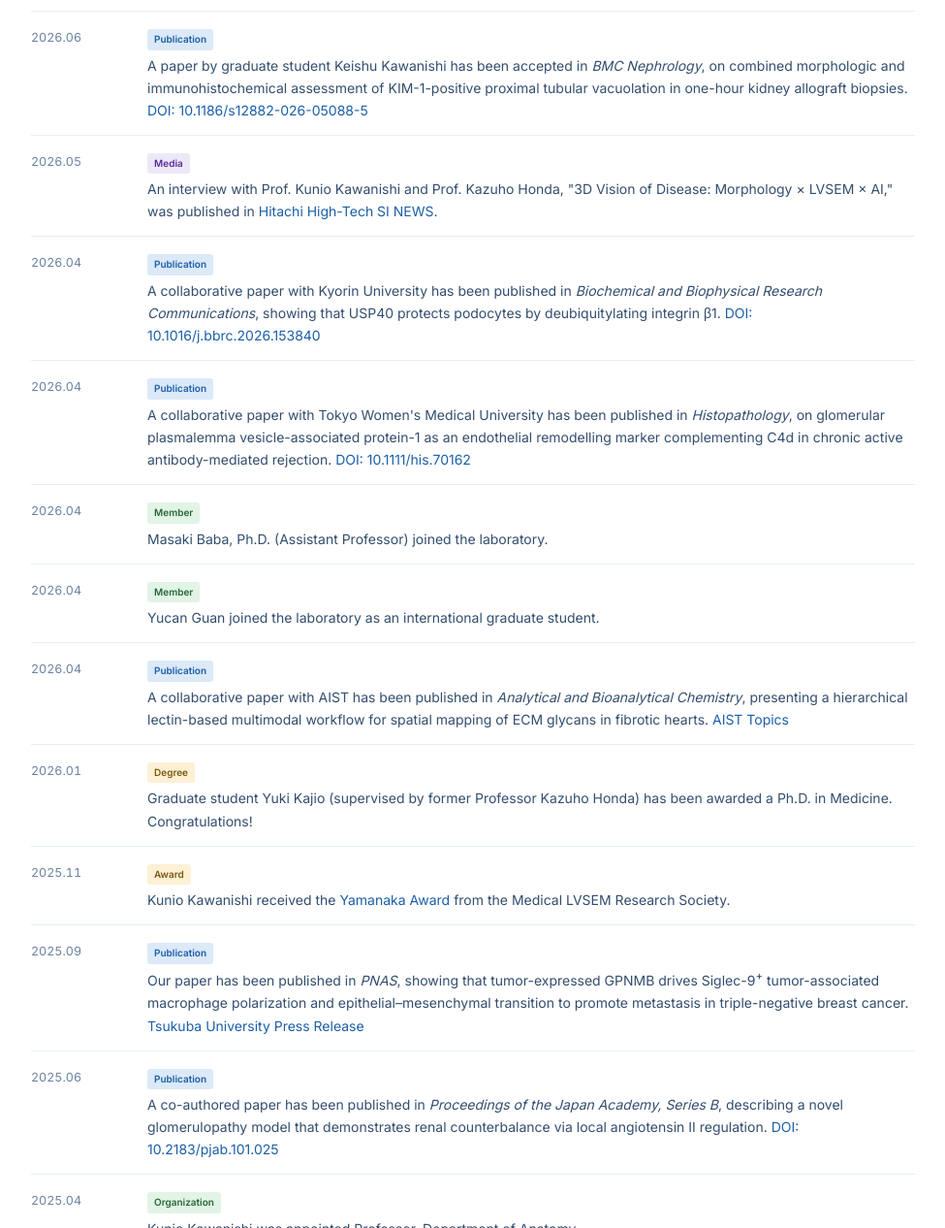
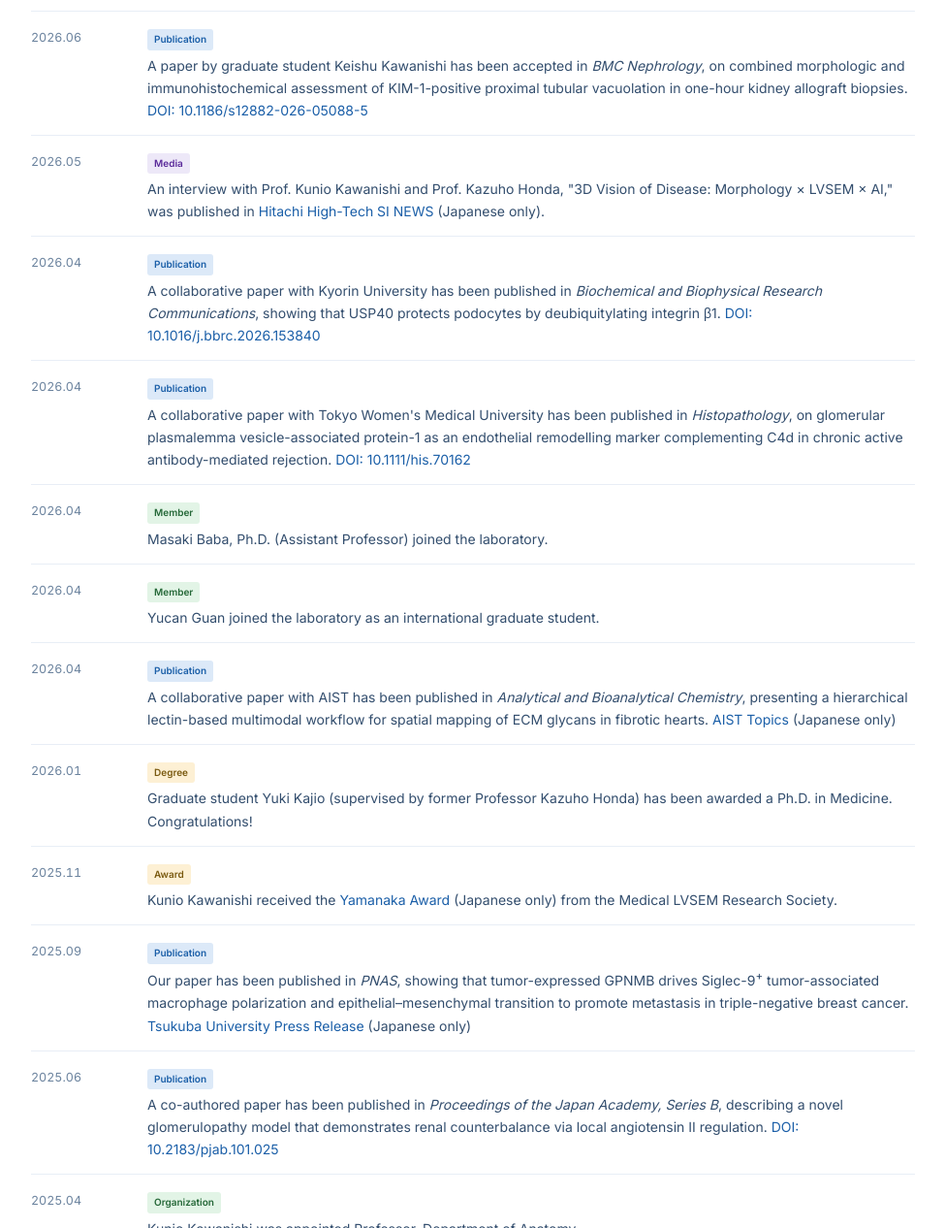
Before and after one commit to showa-microanatomy/showa-microanatomy.github.io, a plain HTML site: page index.html in a window 1280 px wide. Shown: the part 5217-6483 px from the top of the page at 97% size, without its empty margins (152-1127 px from the left). Drawn offline with nearby package versions, Linux system fonts and the light colour scheme.

Commit message:
Mark Japanese-only links in English news
Co-Authored-By: Claude Opus 5.5 <noreply@anthropic.com>

```diff
--- a/index.html
+++ b/index.html
@@ -1928,7 +1928,7 @@ img { -webkit-user-drag: none; user-drag: none; -webkit-touch-callout: none; use
           <span class="news-badge news-badge--media">Meeting</span>
           <div class="news-text">
             <span class="ja"><span class="news-title">第2回メディカルLVSEM研究会が盛会のうちに終了しました</span><br>2026年11月14日、川西教授が大会長を務めた<a href="https://lv-sem.org/906/" target="_blank" rel="noopener">第2回メディカルLVSEM研究会</a>を、日立ハイテク本社（東京都港区虎ノ門）とWebのハイブリッド形式で開催しました。テーマは「進化する病理解析 ー LVSEMの新たな価値を探る」です。一般演題、教育講演、AI画像解析と空間トランスクリプトーム解析に関する特別講演を通じて、LVSEMならではの強みと、病理診断・医学研究における新たな価値について活発な議論が交わされました。当研究室からは馬場助教が一般演題で発表し、康准教授が教育講演の座長を務めました。ご参加・ご協力いただいた皆様に心より御礼申し上げます。</span>
-            <span class="en"><span class="news-title">2nd Medical LVSEM Research Society Meeting held successfully</span><br>On November 14, 2026, Prof. Kawanishi served as President of the <a href="https://lv-sem.org/906/" target="_blank" rel="noopener">2nd Medical LVSEM Research Society Meeting</a>, held in hybrid format at Hitachi High-Tech headquarters (Toranomon, Tokyo) and online. Under the theme "Evolving Pathological Analysis: Exploring the New Value of LVSEM," general presentations, an educational lecture, and special lectures on AI-based image analysis and spatial transcriptomics prompted lively discussion of the strengths of LVSEM and its new roles in pathological diagnosis and medical research. From our lab, Assistant Prof. Baba gave a presentation and Assoc. Prof. Kang chaired the educational lecture. We sincerely thank everyone who participated and supported the meeting.</span>
+            <span class="en"><span class="news-title">2nd Medical LVSEM Research Society Meeting held successfully</span><br>On November 14, 2026, Prof. Kawanishi served as President of the <a href="https://lv-sem.org/906/" target="_blank" rel="noopener">2nd Medical LVSEM Research Society Meeting</a> (Japanese only), held in hybrid format at Hitachi High-Tech headquarters (Toranomon, Tokyo) and online. Under the theme "Evolving Pathological Analysis: Exploring the New Value of LVSEM," general presentations, an educational lecture, and special lectures on AI-based image analysis and spatial transcriptomics prompted lively discussion of the strengths of LVSEM and its new roles in pathological diagnosis and medical research. From our lab, Assistant Prof. Baba gave a presentation and Assoc. Prof. Kang chaired the educational lecture. We sincerely thank everyone who participated and supported the meeting.</span>
           </div>
         </div>
       </div>
@@ -1960,7 +1960,7 @@ img { -webkit-user-drag: none; user-drag: none; -webkit-touch-callout: none; use
           <span class="news-badge news-badge--recruit">Recruitment</span>
           <div class="news-text">
             <span class="ja"><span class="news-title">助教または講師の募集を開始しました</span><br>2026年10月、顕微解剖学部門では助教または講師1名の募集を開始しました。組織学・発生学の教育とともに、腫瘍、腎疾患、炎症・免疫などを対象とした研究に一緒に取り組んでいただける方を募集しています。これまでの研究経験を活かしながら、新しい研究領域や解析技術に挑戦したい方も歓迎します。詳細は <a href="https://jrecin.jst.go.jp/seek/SeekJorDetail?id=D126100384" target="_blank" rel="noopener">JREC-IN Portalの募集ページ</a> をご覧ください。</span>
-            <span class="en"><span class="news-title">Faculty position open: Assistant Professor or Lecturer</span><br>In October 2026 the Division of Microscopic Anatomy began recruiting one Assistant Professor or Lecturer. We are looking for a colleague to teach histology and embryology and to work with us on research into cancer, kidney disease, and inflammation and immunity. Candidates who wish to build on their existing expertise while taking on new research areas or analytical techniques are also welcome. For details, please see the <a href="https://jrecin.jst.go.jp/seek/SeekJorDetail?id=D126100384" target="_blank" rel="noopener">JREC-IN Portal posting</a> (in Japanese).</span>
+            <span class="en"><span class="news-title">Faculty position open: Assistant Professor or Lecturer</span><br>In October 2026 the Division of Microscopic Anatomy began recruiting one Assistant Professor or Lecturer. We are looking for a colleague to teach histology and embryology and to work with us on research into cancer, kidney disease, and inflammation and immunity. Candidates who wish to build on their existing expertise while taking on new research areas or analytical techniques are also welcome. For details, please see the <a href="https://jrecin.jst.go.jp/seek/SeekJorDetail?id=D126100384" target="_blank" rel="noopener">JREC-IN Portal posting</a> (Japanese only).</span>
           </div>
         </div>
       </div>
@@ -2004,7 +2004,7 @@ img { -webkit-user-drag: none; user-drag: none; -webkit-touch-callout: none; use
           <span class="news-badge news-badge--media">Media</span>
           <div class="news-text">
             <span class="ja">川西 邦夫教授と本田 一穂特任教授の対談「疾患を3次元で見る目 ～形態学×LVSEM×AIが拓く新時代～」が <a href="https://www.hitachi-hightech.com/jp/ja/sinews/special/032/" target="_blank" rel="noopener">日立ハイテク SI NEWS</a> に掲載されました。</span>
-            <span class="en">An interview with Prof. Kunio Kawanishi and Prof. Kazuho Honda, "3D Vision of Disease: Morphology × LVSEM × AI," was published in <a href="https://www.hitachi-hightech.com/jp/ja/sinews/special/032/" target="_blank" rel="noopener">Hitachi High-Tech SI NEWS</a>.</span>
+            <span class="en">An interview with Prof. Kunio Kawanishi and Prof. Kazuho Honda, "3D Vision of Disease: Morphology × LVSEM × AI," was published in <a href="https://www.hitachi-hightech.com/jp/ja/sinews/special/032/" target="_blank" rel="noopener">Hitachi High-Tech SI NEWS</a> (Japanese only).</span>
           </div>
         </div>
       </div>
@@ -2059,7 +2059,7 @@ img { -webkit-user-drag: none; user-drag: none; -webkit-touch-callout: none; use
           <span class="news-badge news-badge--pub">Publication</span>
           <div class="news-text">
             <span class="ja">産総研との共同研究論文が <em>Analytical and Bioanalytical Chemistry</em> 誌に掲載されました。線維化心臓における細胞外マトリックス糖鎖の空間マッピングに関する研究です。<a href="https://unit.aist.go.jp/cmb5/ja/topics/topics41.html" target="_blank" rel="noopener">産総研トピックス</a></span>
-            <span class="en">A collaborative paper with AIST has been published in <em>Analytical and Bioanalytical Chemistry</em>, presenting a hierarchical lectin-based multimodal workflow for spatial mapping of ECM glycans in fibrotic hearts. <a href="https://unit.aist.go.jp/cmb5/ja/topics/topics41.html" target="_blank" rel="noopener">AIST Topics</a></span>
+            <span class="en">A collaborative paper with AIST has been published in <em>Analytical and Bioanalytical Chemistry</em>, presenting a hierarchical lectin-based multimodal workflow for spatial mapping of ECM glycans in fibrotic hearts. <a href="https://unit.aist.go.jp/cmb5/ja/topics/topics41.html" target="_blank" rel="noopener">AIST Topics</a> (Japanese only)</span>
           </div>
         </div>
       </div>
@@ -2081,7 +2081,7 @@ img { -webkit-user-drag: none; user-drag: none; -webkit-touch-callout: none; use
           <span class="news-badge news-badge--award">Award</span>
           <div class="news-text">
             <span class="ja">川西 邦夫が <a href="https://lv-sem.org/940/" target="_blank" rel="noopener">山中賞</a>（メディカルLVSEM研究会）を受賞しました。</span>
-            <span class="en">Kunio Kawanishi received the <a href="https://lv-sem.org/940/" target="_blank" rel="noopener">Yamanaka Award</a> from the Medical LVSEM Research Society.</span>
+            <span class="en">Kunio Kawanishi received the <a href="https://lv-sem.org/940/" target="_blank" rel="noopener">Yamanaka Award</a> (Japanese only) from the Medical LVSEM Research Society.</span>
           </div>
         </div>
       </div>
@@ -2092,7 +2092,7 @@ img { -webkit-user-drag: none; user-drag: none; -webkit-touch-callout: none; use
           <span class="news-badge news-badge--pub">Publication</span>
           <div class="news-text">
             <span class="ja">PNAS誌に論文が掲載されました。トリプルネガティブ乳がんにおいて、腫瘍細胞に発現するGPNMBがSiglec-9陽性の腫瘍関連マクロファージ（TAM）の分極と上皮間葉転換（EMT）を誘導し、転移を促進することを示した研究です。<a href="https://www.tsukuba.ac.jp/journal/medicine-health/20250902040000.html" target="_blank" rel="noopener">筑波大学プレスリリース</a></span>
-            <span class="en">Our paper has been published in <em>PNAS</em>, showing that tumor-expressed GPNMB drives Siglec-9<sup>+</sup> tumor-associated macrophage polarization and epithelial–mesenchymal transition to promote metastasis in triple-negative breast cancer. <a href="https://www.tsukuba.ac.jp/journal/medicine-health/20250902040000.html" target="_blank" rel="noopener">Tsukuba University Press Release</a></span>
+            <span class="en">Our paper has been published in <em>PNAS</em>, showing that tumor-expressed GPNMB drives Siglec-9<sup>+</sup> tumor-associated macrophage polarization and epithelial–mesenchymal transition to promote metastasis in triple-negative breast cancer. <a href="https://www.tsukuba.ac.jp/journal/medicine-health/20250902040000.html" target="_blank" rel="noopener">Tsukuba University Press Release</a> (Japanese only)</span>
           </div>
         </div>
       </div>
```
